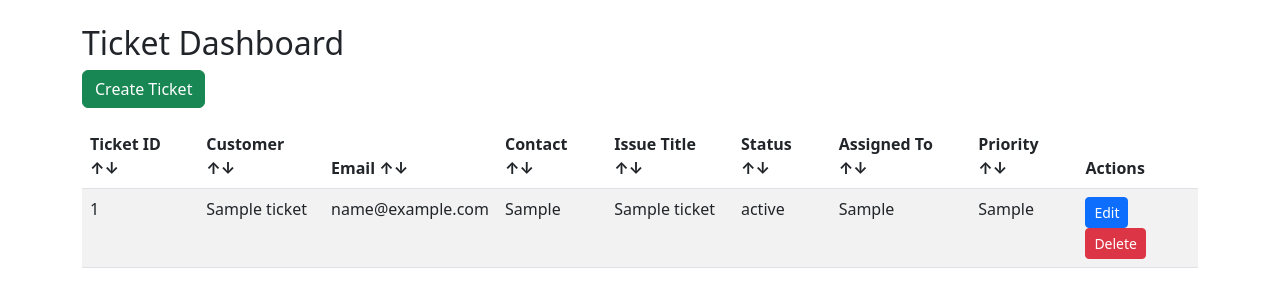
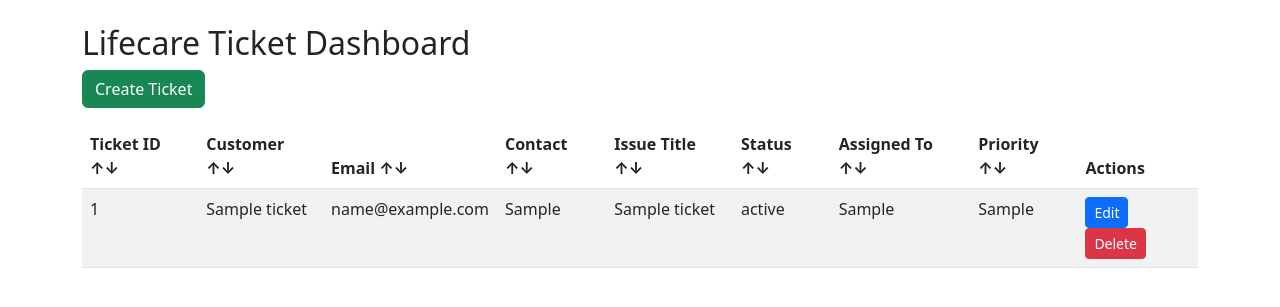
Before and after one commit to aniketjagdale02/lifecare_ticketing_Final, a FastAPI app: page / in a window 1280 px wide. Shown: the top 307 px of the page. Run offline with FastAPI, Linux system fonts and the light colour scheme; tables that the repository leaves empty hold one stand-in row (Sample ...).

Commit message:
Update dashboard.html

```diff
--- a/app/templates/dashboard.html
+++ b/app/templates/dashboard.html
@@ -5,7 +5,7 @@
     <link rel="stylesheet" href="https://cdn.jsdelivr.net/npm/bootstrap@5.3.0/dist/css/bootstrap.min.css">
 </head>
 <body class="container mt-4">
-    <h2>Ticket Dashboard</h2>
+    <h2>Lifecare Ticket Dashboard</h2>
     <a href="/create" class="btn btn-success mb-3">Create Ticket</a>
 
     <table class="table table-striped" id="ticketTable" data-sort-dir="desc">
```
